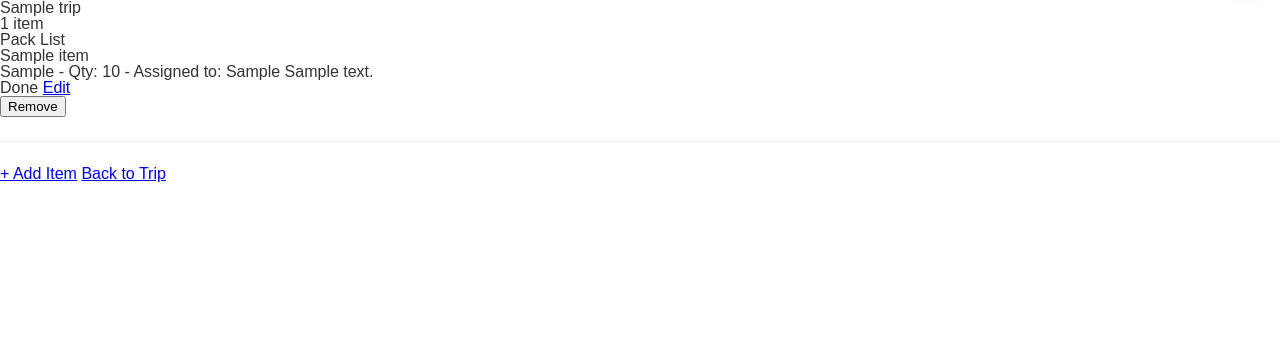
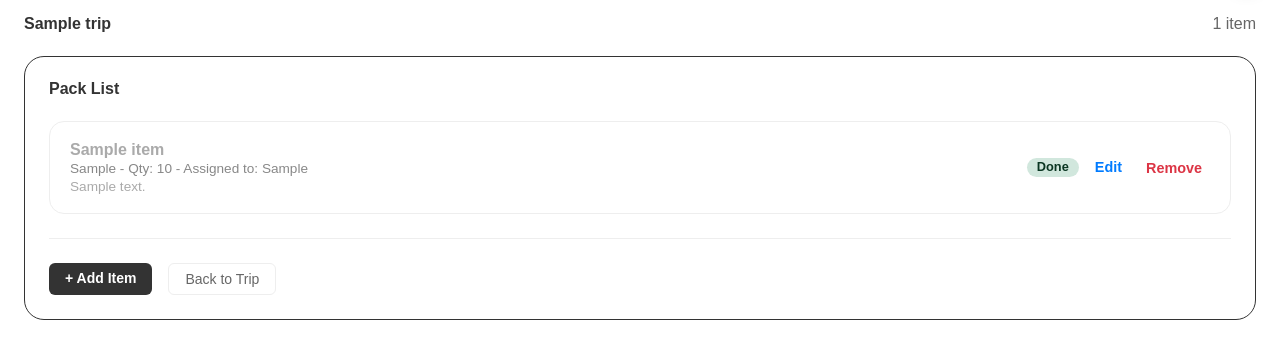
Before and after one commit to CdreKaputt/CSPB-3308-Team-4-Project, a Flask app: page /items/1 in a window 1280 px wide. Shown: the part 65-424 px from the top of the page. Run offline with Flask 3, Linux system fonts and the light colour scheme; the visitor is signed in with stand-in values (Sample User, id 1); tables that the repository leaves empty hold one stand-in row (values such as "Sample post"); some libraries are stand-ins or nearby versions.

Commit message:
added items css styles based on trip styles

```diff
--- a/backend/app/static/css/main.css
+++ b/backend/app/static/css/main.css
@@ -7,6 +7,7 @@
 @import "style_sheets/trips.css";
 @import "style_sheets/events.css";
 @import "style_sheets/discover.css";
+@import "style_sheets/items.css";
 
 /* http://meyerweb.com/eric/tools/css/reset/
    v2.0 | 20110126
--- /dev/null
+++ b/backend/app/static/css/style_sheets/items.css
@@ -0,0 +1,313 @@
+/* -----------------------------------------------
+   Packlist page
+----------------------------------------------- */
+
+.main-packlist-container {
+    display: flex;
+    flex-direction: column;
+    padding: 1rem 1.5rem;
+    font-family: inherit;
+    color: inherit;
+}
+
+.main-packlist-heading {
+    display: flex;
+    justify-content: space-between;
+    align-items: center;
+    margin-bottom: 1.5rem;
+}
+
+.main-packlist-heading h2 {
+    font-weight: bold;
+    margin: 0;
+}
+
+.packlist-item-count {
+    color: #666;
+    font-weight: 500;
+}
+
+.packlist-container {
+    max-width: 100%;
+    border: 1px solid #333;
+    border-radius: 20px;
+    padding: 1.5rem;
+    background: white;
+}
+
+.packlist-heading h3 {
+    margin-top: 0;
+    margin-bottom: 1.5rem;
+    font-weight: bold;
+}
+
+.packlist-item-index {
+    display: flex;
+    flex-direction: column;
+    gap: 0.75rem;
+    margin-bottom: 1.5rem;
+}
+
+.packlist-item {
+    display: flex;
+    align-items: center;
+    gap: 1rem;
+    background: white;
+    border: 1px solid #eee;
+    border-radius: 15px;
+    padding: 1.25rem;
+    transition: transform 0.2s;
+}
+
+.packlist-item:hover {
+    transform: translateY(-2px);
+    box-shadow: 0 4px 12px rgba(0, 0, 0, 0.05);
+}
+
+.item-status {
+    font-size: 0.8rem;
+    font-weight: 600;
+    padding: 3px 10px;
+    border-radius: 12px;
+}
+
+.item-status.done {
+    background-color: #d1e7dd;
+    color: #0a3622;
+}
+
+.item-status.pending {
+    background-color: #f0f0f0;
+    color: #888;
+}
+
+.item-info {
+    display: flex;
+    flex-direction: column;
+    gap: 0.25rem;
+    flex: 1;
+    min-width: 0;
+}
+
+.item-name {
+    margin: 0;
+    font-weight: bold;
+    color: #333;
+}
+
+.packlist-item.completed .item-name {
+    color: #aaa;
+}
+
+.item-meta {
+    font-size: 0.85rem;
+    color: #888;
+}
+
+.item-description {
+    font-size: 0.85rem;
+    color: #aaa;
+}
+
+.item-actions {
+    display: flex;
+    align-items: center;
+    gap: 0.5rem;
+    flex-shrink: 0;
+}
+
+.item-actions a {
+    text-decoration: none;
+    color: #007bff;
+    font-weight: 600;
+    padding: 4px 8px;
+    border-radius: 6px;
+    font-size: 0.9rem;
+    transition: background 0.2s;
+}
+
+.item-actions a:hover {
+    background: rgba(0, 123, 255, 0.1);
+}
+
+.item-delete-form button {
+    background: none;
+    border: none;
+    color: #dc3545;
+    font-family: inherit;
+    font-weight: 600;
+    font-size: 0.9rem;
+    cursor: pointer;
+    padding: 4px 8px;
+    border-radius: 6px;
+    transition: background 0.2s;
+}
+
+.item-delete-form button:hover {
+    background: rgba(220, 53, 69, 0.1);
+}
+
+.empty-packlist {
+    text-align: center;
+    padding: 2rem;
+    color: #999;
+    font-style: italic;
+}
+
+.packlist-buttons {
+    display: flex;
+    gap: 1rem;
+}
+
+.add-item-link {
+    text-decoration: none;
+    background-color: #333;
+    color: white;
+    padding: 8px 16px;
+    border-radius: 6px;
+    font-family: inherit;
+    font-size: 14px;
+    font-weight: 600;
+    transition: background 0.2s;
+}
+
+.add-item-link:hover {
+    background-color: #666;
+}
+
+.back-to-trip-link {
+    text-decoration: none;
+    color: #666;
+    padding: 8px 16px;
+    border-radius: 6px;
+    font-size: 14px;
+    font-weight: 500;
+    border: 1px solid #eee;
+    transition: background 0.2s;
+}
+
+.back-to-trip-link:hover {
+    background: #f9f9f9;
+    color: #333;
+}
+
+/* -----------------------------------------------
+   Item forms
+----------------------------------------------- */
+
+.new-item-form-container,
+.edit-item-form-container {
+    max-width: 600px;
+    margin: 2rem auto;
+    border: 1px solid #333;
+    border-radius: 20px;
+    font-family: inherit;
+    color: inherit;
+    background-color: white;
+    padding: 1.5rem;
+}
+
+.new-item-form-container h2,
+.edit-item-form-container h2 {
+    font-weight: bold;
+    margin-bottom: 2rem;
+    font-size: 1.5rem;
+    text-align: center;
+}
+
+.new-item-form,
+.edit-item-form {
+    display: flex;
+    flex-direction: column;
+    gap: 1.25rem;
+}
+
+.new-item-form label,
+.edit-item-form label {
+    font-size: 1rem;
+    color: #333;
+    margin-bottom: -0.75rem;
+    margin-left: 4px;
+}
+
+.new-item-form input,
+.new-item-form textarea,
+.edit-item-form input,
+.edit-item-form textarea {
+    width: 100%;
+    padding: 12px 16px;
+    border: 1px solid #eee;
+    border-radius: 8px;
+    font-family: inherit;
+    font-size: 1rem;
+    background-color: #fcfcfc;
+    transition: border-color 0.2s;
+    box-sizing: border-box;
+}
+
+.new-item-form textarea,
+.edit-item-form textarea {
+    resize: vertical;
+}
+
+.new-item-form input:focus,
+.new-item-form textarea:focus,
+.edit-item-form input:focus,
+.edit-item-form textarea:focus {
+    outline: none;
+    border-color: #333;
+}
+
+.checkbox-label {
+    display: flex !important;
+    align-items: center;
+    gap: 10px;
+    font-size: 1rem !important;
+    color: #666 !important;
+    cursor: pointer;
+    user-select: none;
+    margin-bottom: 0 !important;
+    margin-left: 0 !important;
+}
+
+.checkbox-label input[type="checkbox"] {
+    width: 18px;
+    height: 18px;
+    padding: 0;
+    cursor: pointer;
+    accent-color: #333;
+}
+
+.new-item-form button[type="submit"],
+.edit-item-form button[type="submit"] {
+    background-color: #333;
+    color: white;
+    border: none;
+    padding: 12px;
+    border-radius: 6px;
+    cursor: pointer;
+    font-family: inherit;
+    font-weight: bold;
+    font-size: 16px;
+    margin-top: 0.5rem;
+    transition: background 0.2s;
+}
+
+.new-item-form button[type="submit"]:hover,
+.edit-item-form button[type="submit"]:hover {
+    background-color: #666;
+}
+
+.new-item-form a,
+.edit-item-form a {
+    text-decoration: none;
+    text-align: center;
+    color: #666;
+    font-size: 0.9rem;
+}
+
+.new-item-form a:hover,
+.edit-item-form a:hover {
+    color: #333;
+    text-decoration: underline;
+}
```
